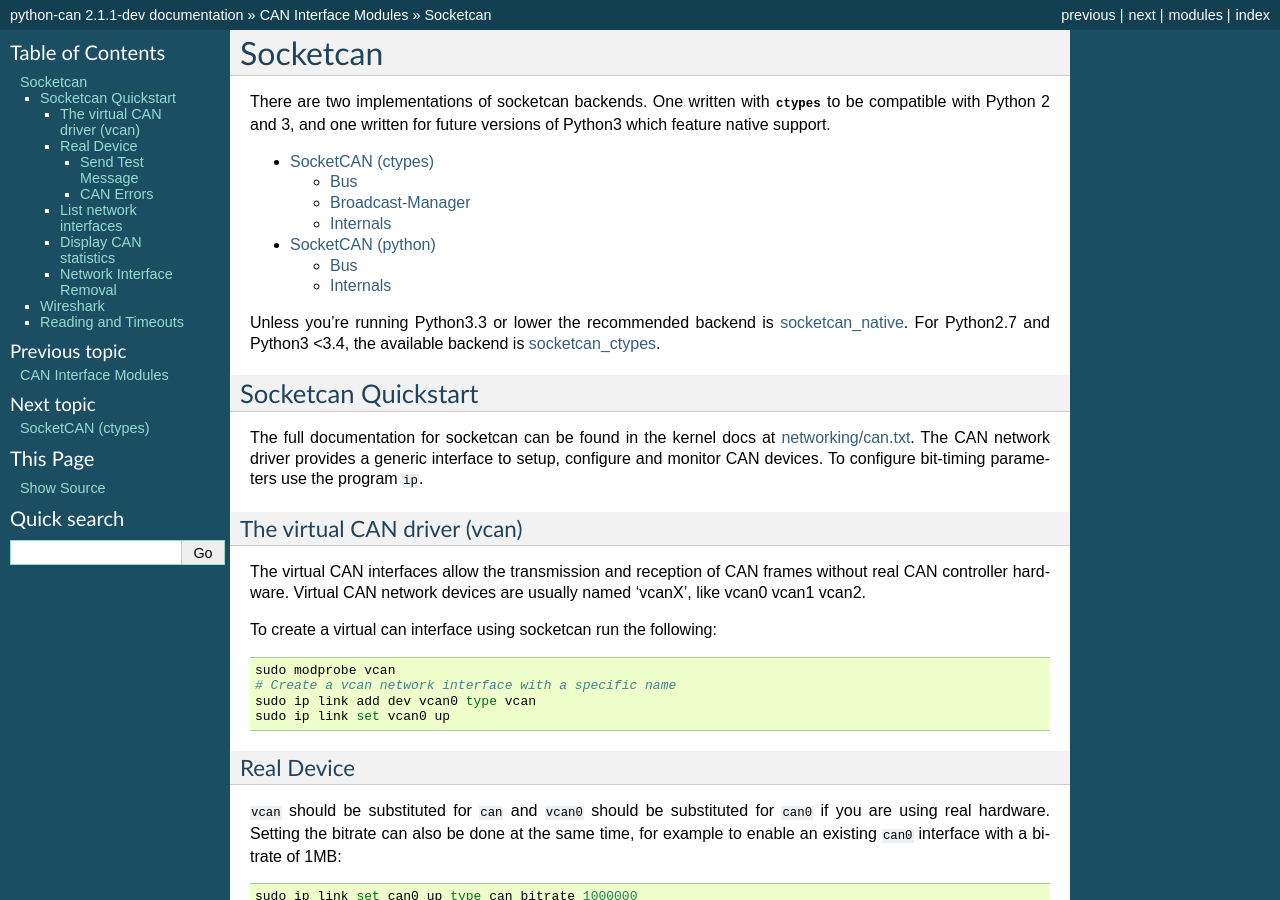
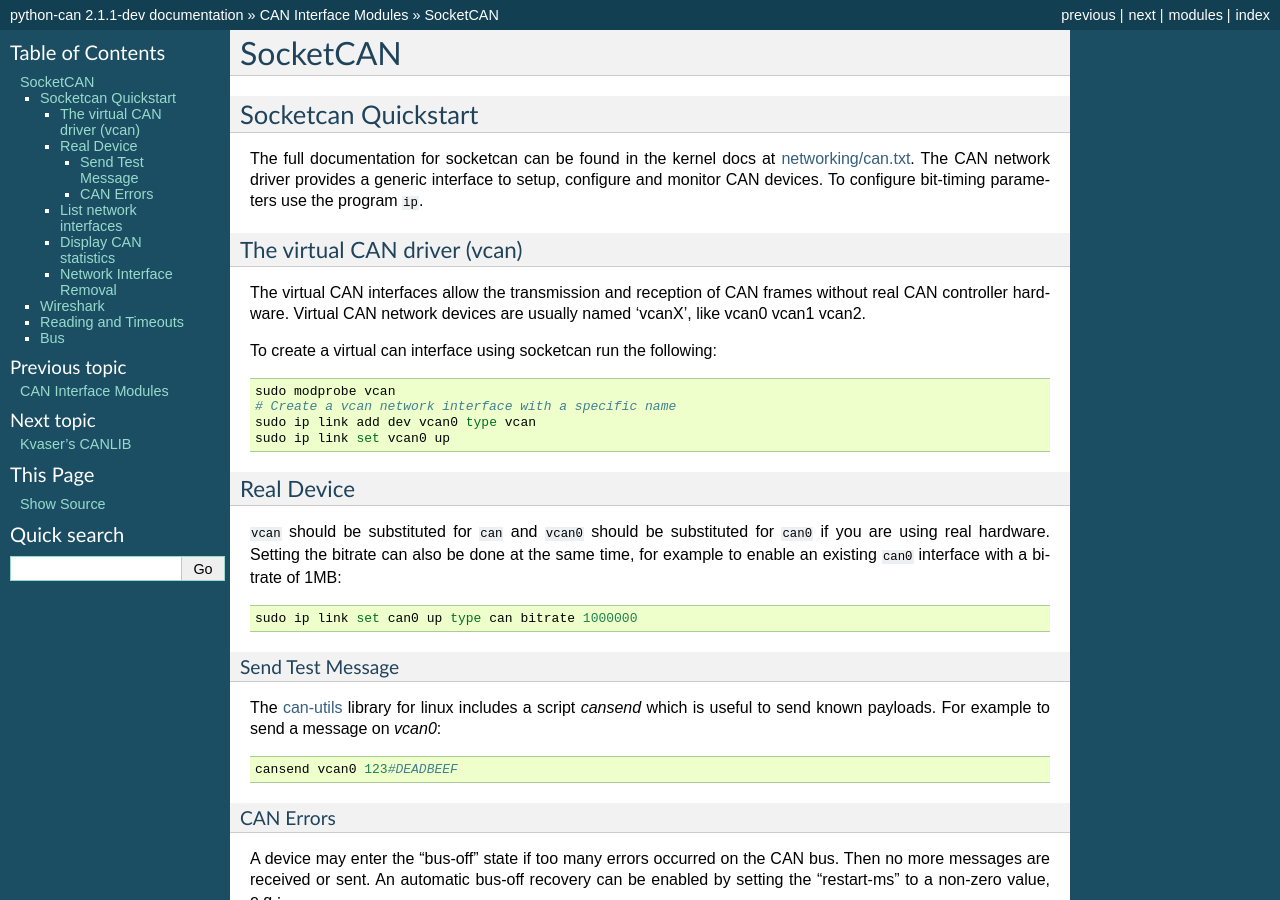
Before and after one commit to hardbyte/python-can, a Sphinx documentation site: the page built from doc/interfaces/socketcan.rst, in a window 1280 px wide and 900 px high. Built offline with Sphinx 7.4.7, drawn with Linux system fonts in a browser that asks for light colours; some of the changed text lies outside the part shown.

Commit message:
Update docs

```diff
--- a/doc/interfaces/socketcan.rst
+++ b/doc/interfaces/socketcan.rst
@@ -1,19 +1,5 @@
-Socketcan
+SocketCAN
 =========
-
-There are two implementations of socketcan backends. One written with :mod:`ctypes` to be compatible
-with Python 2 and 3, and one written for future versions of Python3 which feature native support.
-
-
-.. toctree::
-    :maxdepth: 2
-
-    socketcan_ctypes
-    socketcan_native
-
-
-Unless you're running Python3.3 or lower the recommended backend is :doc:`socketcan_native <socketcan_native>`.
-For Python2.7 and Python3 <3.4, the available backend is :doc:`socketcan_ctypes <socketcan_ctypes>`.
 
 Socketcan Quickstart
 --------------------
@@ -124,7 +110,7 @@ To spam a bus:
     import time
     import can
 
-    bustype = 'socketcan_native'
+    bustype = 'socketcan'
     channel = 'vcan0'
 
     def producer(id):
@@ -162,7 +148,7 @@ function:
     import can
 
     can_interface = 'vcan0'
-    bus = can.interface.Bus(can_interface, bustype='socketcan_native')
+    bus = can.interface.Bus(can_interface, bustype='socketcan')
     message = bus.recv()
 
 By default, this performs a blocking read, which means ``bus.recv()`` won't
```
Also changed, not shown: other parts of doc/interfaces/socketcan.rst (+6 -0 lines), doc/interfaces/socketcan_ctypes.rst (deleted, +0 -57 lines), doc/interfaces/socketcan_native.rst (deleted, +0 -46 lines).
